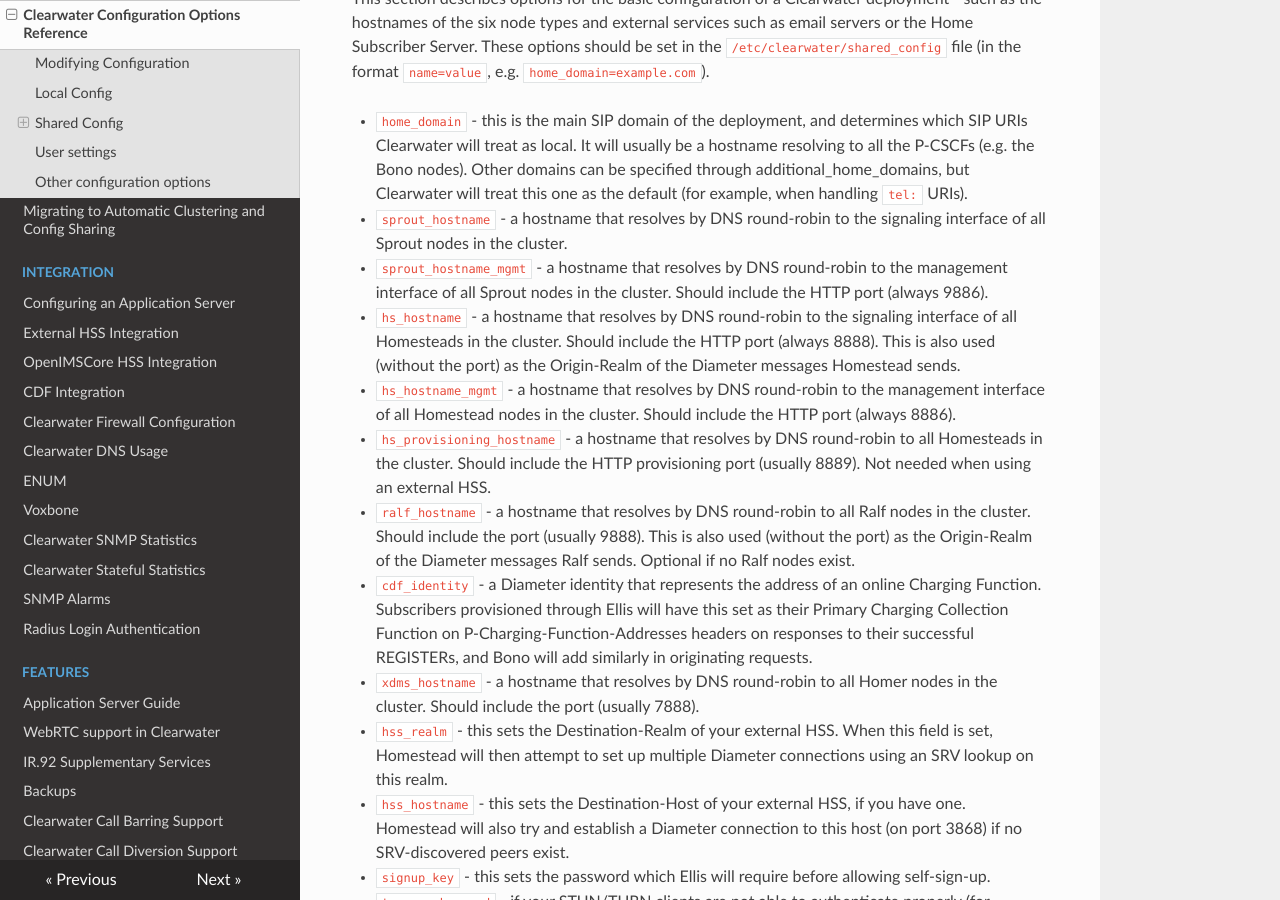
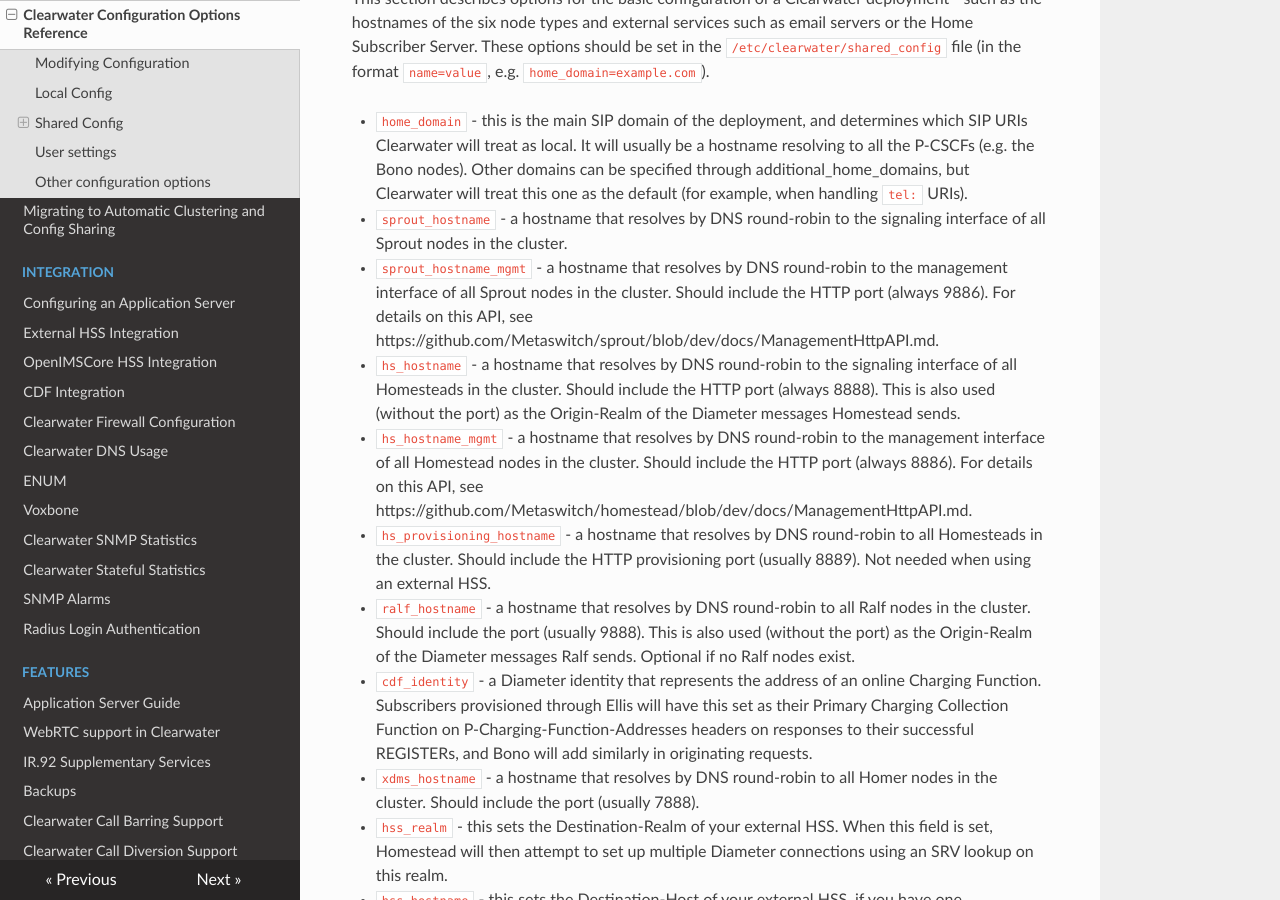
Before and after one commit to Metaswitch/clearwater-readthedocs, an MkDocs documentation site: the page built from docs/Clearwater_Configuration_Options_Reference.md, in a window 1280 px wide and 900 px high, scrolled down 2192 px. Built offline with MkDocs 1.6.1, drawn with Linux system fonts in a browser that asks for light colours; nearby versions of some CDN libraries; old or Windows-style settings are respelled for this version of MkDocs.

Commit message:
Add links to API docs for *_hostname_mgmt config options

```diff
--- a/docs/Clearwater_Configuration_Options_Reference.md
+++ b/docs/Clearwater_Configuration_Options_Reference.md
@@ -54,9 +54,9 @@ This section describes options for the basic configuration of a Clearwater deplo
 
 * `home_domain` - this is the main SIP domain of the deployment, and determines which SIP URIs Clearwater will treat as local. It will usually be a hostname resolving to all the P-CSCFs (e.g. the Bono nodes). Other domains can be specified through additional_home_domains, but Clearwater will treat this one as the default (for example, when handling `tel:` URIs).
 * `sprout_hostname` - a hostname that resolves by DNS round-robin to the signaling interface of all Sprout nodes in the cluster.
-* `sprout_hostname_mgmt` - a hostname that resolves by DNS round-robin to the management interface of all Sprout nodes in the cluster.  Should include the HTTP port (always 9886).
+* `sprout_hostname_mgmt` - a hostname that resolves by DNS round-robin to the management interface of all Sprout nodes in the cluster.  Should include the HTTP port (always 9886). For details on this API, see https://github.com/Metaswitch/sprout/blob/dev/docs/ManagementHttpAPI.md.
 * `hs_hostname` - a hostname that resolves by DNS round-robin to the signaling interface of all Homesteads in the cluster. Should include the HTTP port (always 8888). This is also used (without the port) as the Origin-Realm of the Diameter messages Homestead sends.
-* `hs_hostname_mgmt` - a hostname that resolves by DNS round-robin to the management interface of all Homestead nodes in the cluster.  Should include the HTTP port (always 8886).
+* `hs_hostname_mgmt` - a hostname that resolves by DNS round-robin to the management interface of all Homestead nodes in the cluster.  Should include the HTTP port (always 8886). For details on this API, see https://github.com/Metaswitch/homestead/blob/dev/docs/ManagementHttpAPI.md.
 * `hs_provisioning_hostname` - a hostname that resolves by DNS round-robin to all Homesteads in the cluster. Should include the HTTP provisioning port (usually 8889). Not needed when using an external HSS.
 * `ralf_hostname` - a hostname that resolves by DNS round-robin to all Ralf nodes in the cluster. Should include the port (usually 9888). This is also used (without the port) as the Origin-Realm of the Diameter messages Ralf sends. Optional if no Ralf nodes exist.
 * `cdf_identity` - a Diameter identity that represents the address of an online Charging Function. Subscribers provisioned through Ellis will have this set as their Primary Charging Collection Function on P-Charging-Function-Addresses headers on responses to their successful REGISTERs, and Bono will add similarly in originating requests.
```
